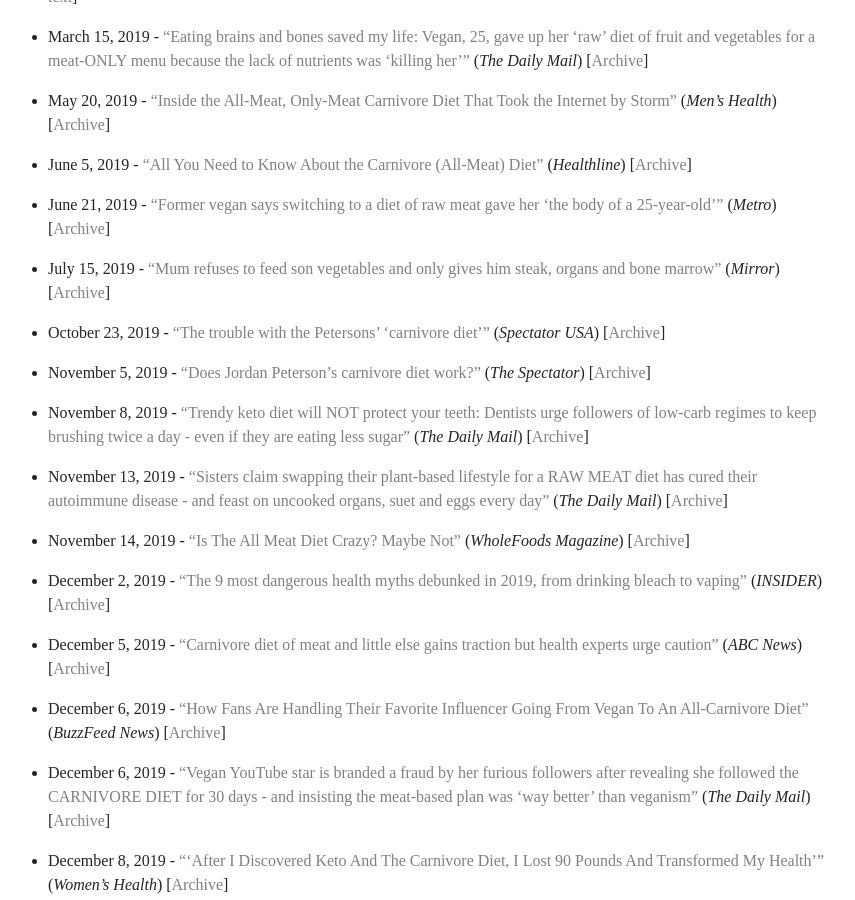
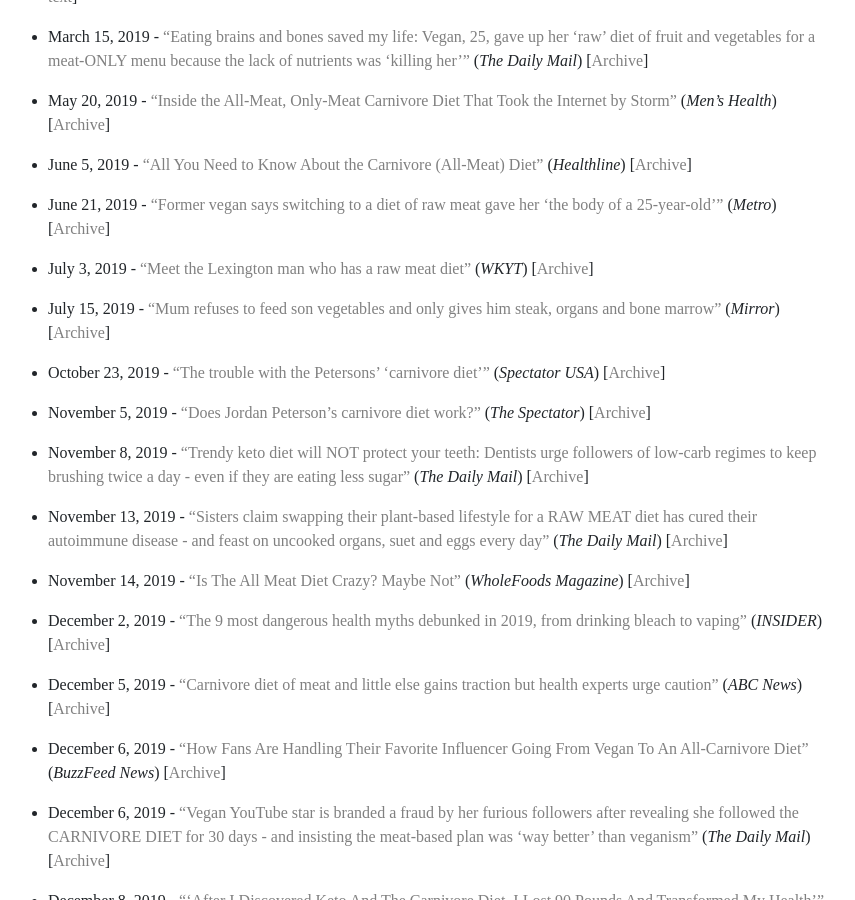
Before and after one commit to bitstein/justmeat.co, a Jekyll site: the page built from wiki/pages/media.md, in a window 1280 px wide and 900 px high, scrolled down 2378 px. Shown: the whole window, without its empty margins (222-1077 px from the left). Built offline with Jekyll 4.4.1, drawn with Linux system fonts in a browser that asks for light colours; nearby versions of some CDN libraries; some web fonts are replaced.

Commit message:
Update media.md

```diff
--- a/wiki/pages/media.md
+++ b/wiki/pages/media.md
@@ -87,6 +87,8 @@
 
 * June 21, 2019 - [“Former vegan says switching to a diet of raw meat gave her ‘the body of a 25-year-old’”](https://metro.co.uk/2019/06/21/former-vegan-says-switching-diet-raw-meat-gave-body-25-year-old-10023893/) (_Metro_) [[Archive](http://web.archive.org/web/20190622145434/https://metro.co.uk/2019/06/21/former-vegan-says-switching-diet-raw-meat-gave-body-25-year-old-10023893/)]
 
+* July 3, 2019 - [“Meet the Lexington man who has a raw meat diet”](https://www.wkyt.com/content/news/Meet-the-Lexington-man-who-has-a-raw-meat-diet-512183692.html) (_WKYT_) [[Archive](https://web.archive.org/web/20190704053515/https://www.wkyt.com/content/news/Meet-the-Lexington-man-who-has-a-raw-meat-diet-512183692.html)]
+
 * July 15, 2019 - [“Mum refuses to feed son vegetables and only gives him steak, organs and bone marrow”](https://www.mirror.co.uk/news/world-news/mum-refuses-feed-son-vegetables-18211953) (_Mirror_) [[Archive](http://web.archive.org/web/20190715145848/https://www.mirror.co.uk/news/world-news/mum-refuses-feed-son-vegetables-18211953)]
 
 * October 23, 2019 - [“The trouble with the Petersons’ ‘carnivore diet’”](https://spectator.us/trouble-carnivore-diet-mikhaila-peterson/) (_Spectator USA_) [[Archive](http://archive.fo/Ib6j3)]
```
